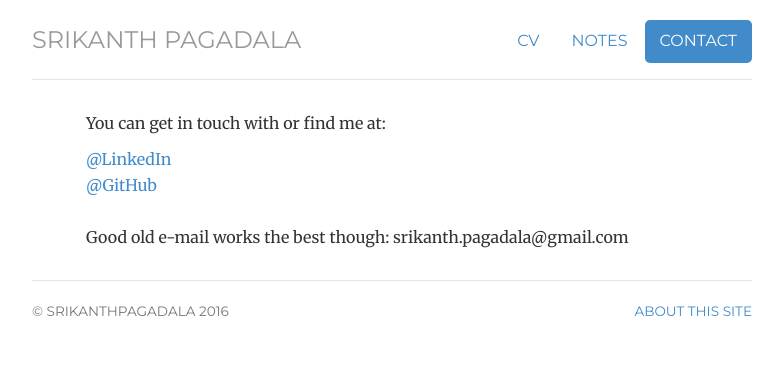
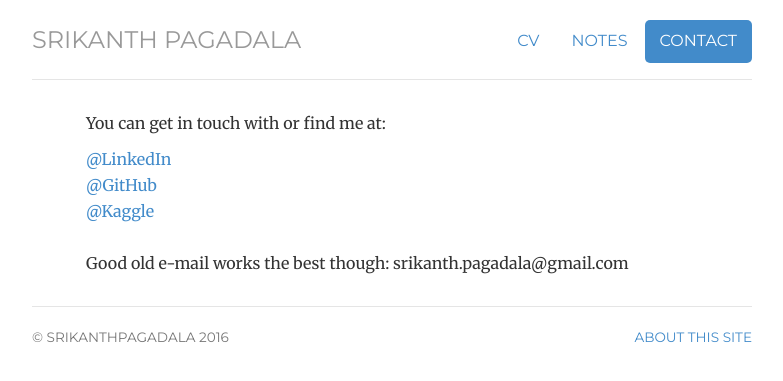
Before and after one commit to srikanthpagadala/srikanthpagadala.github.io, a Jekyll site: the page built from contact/index.html, in a window 1280 px wide. Shown: the top 381 px of the page, without its empty margins (248-1031 px from the left). Built offline with Jekyll 4.4.1, drawn with Linux system fonts in a browser that asks for light colours.

Commit message:
Update index.html

```diff
--- a/contact/index.html
+++ b/contact/index.html
@@ -13,6 +13,8 @@ description: Contact information for Srikanth Pagadala, Hacker and Futurist livi
 	<ul class="list-unstyled">
 	<li><a href="https://www.linkedin.com/in/srikanthpagadalaconsulting">@LinkedIn</a></li>
 	<li><a href="https://github.com/srikanthpagadala?tab=repositories">@GitHub</a></li>
+	<li><a href="https://www.kaggle.com/spagadala">@Kaggle</a></li>
+
 	<li><br>Good old e-mail works the best though: <span class="obfuscate">moc.liamg@aladagap.htnakirs</span></li>
 	</ul>
 
```
